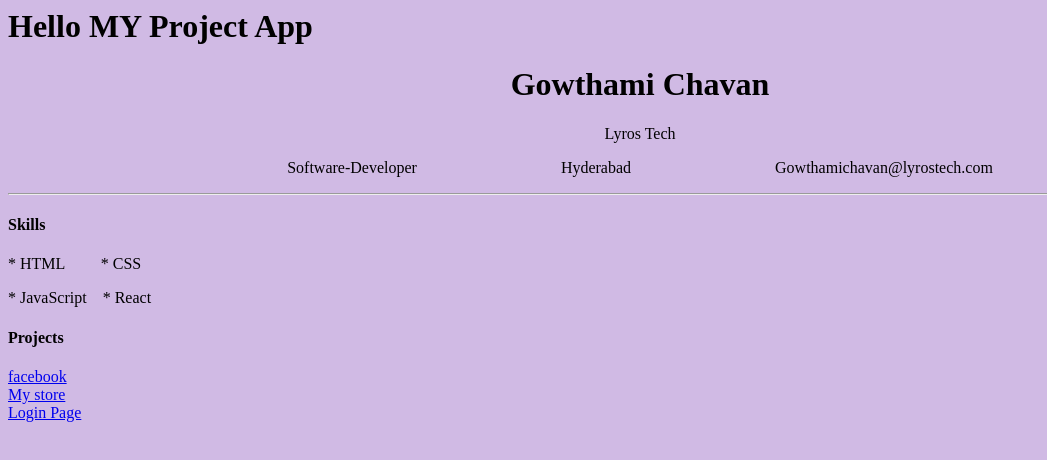
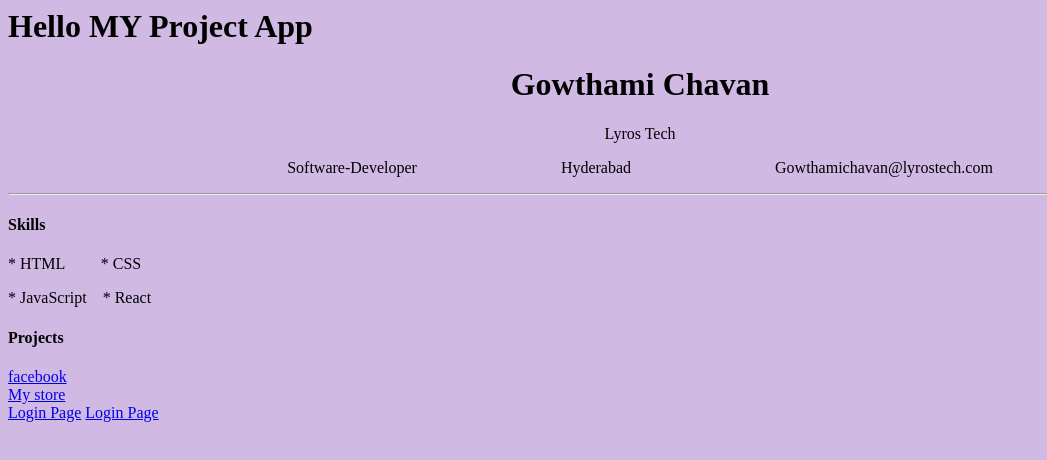
Before and after one commit to GowthamiH3456D11/GowthamiH3456D11.github.io, a plain HTML site: page index.html in a window 1280 px wide. Shown: the whole page, without its empty margins (0-1047 px from the left). Drawn offline with Linux system fonts and the light colour scheme.

Commit message:
Update index.html

```diff
--- a/index.html
+++ b/index.html
@@ -23,6 +23,7 @@
   <a href="https://gowthamih3456d11.github.io/facebook">facebook</a><br>
   <a href="https://gowthamih3456d11.github.io/ecomm-webapp">My store</a><br>
   <a href="https://gowthamih3456d11.github.io/loginform/">Login Page</a>
+        <a href="https://gowthamih3456d11.github.io/ecomm-react/">Login Page</a>
 
 
 </body>
```
